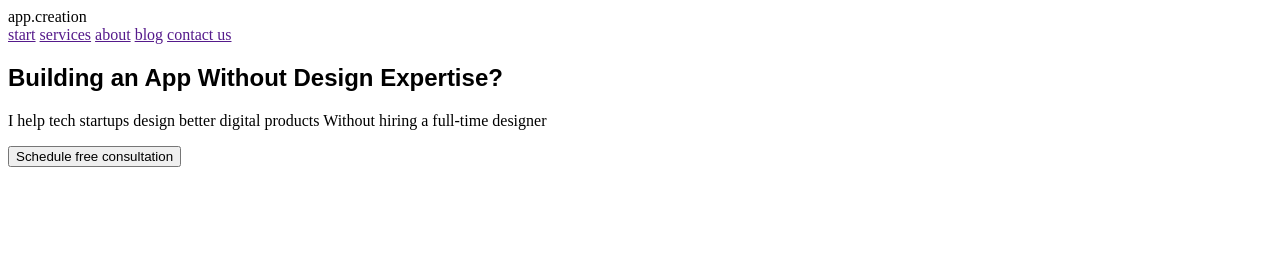
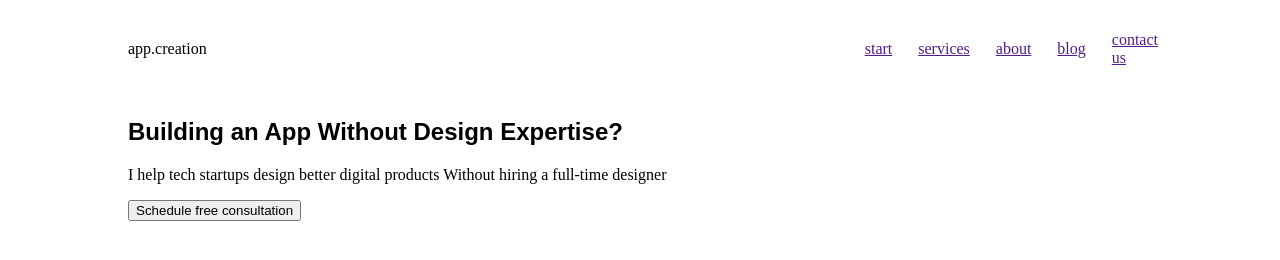
Before and after one commit to WebHeroSchool/-Site, a plain HTML site: page index.html in a window 1280 px wide. Drawn offline with Linux system fonts and the light colour scheme; a web font is replaced by a local one.

Commit message:
Добавление стилей для структуры сайта

```diff
--- a/index.html
+++ b/index.html
@@ -7,6 +7,7 @@
   <link href="https://fonts.googleapis.com/css2?family=Piazzolla" rel="stylesheet">
 </head>
 <body>
+  <div class="wrapper">
   <header class="header">
     <div class="logo">app.creation</div>
     <nav class="menu">
@@ -33,5 +34,6 @@
         <img сlass="picture__image">
       </div>
     </section>
+    </div>
     </body>
   </html>
--- a/styles..css
+++ b/styles..css
@@ -1,3 +1,33 @@
 .main-content__title{
   font-family: 'Piazzolla', sans-serif;
 }
+body{
+  margin: 0;
+}
+.wrapper{
+  margin: auto;
+  width: 80%;
+}
+.logo, .menu{
+  display: inline-block;
+}
+.logo{
+  margin-right: 63%
+}
+.header{
+  display: flex;
+  justify-content: space-between;
+}
+.logo{
+  padding: 40px 0;
+}
+.menu{
+  display: flex;
+  align-items: center;
+}
+.menu__item{
+  padding: 0 13px;
+}
+.menu__item:last-child{
+  padding-right: 0;
+}
```
